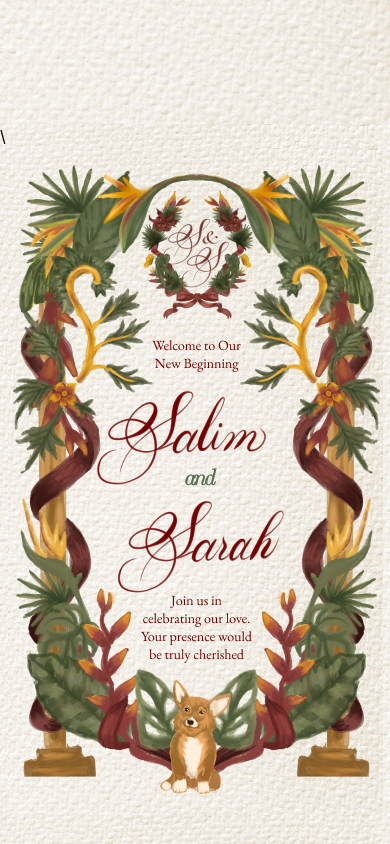
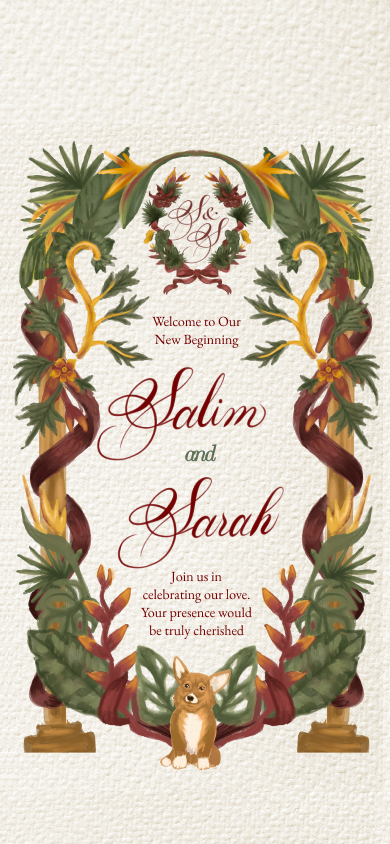
Before and after one commit to patriciatyas/salim-sarah-2, a React (Create React App) app: page / in a window 390 px wide. Shown: the part 720-1564 px from the top of the page. Built offline with nearby package versions, Linux system fonts and the light colour scheme.

Commit message:
delete /

```diff
--- a/src/App.js
+++ b/src/App.js
@@ -73,7 +73,7 @@ function App() {
       <div className="md:scrollable-right">
         {/* <BackgroundMusic /> */}
         <div id="secondPage" className="relative min-h-screen bg-paper w-screen">
-          <section className="relative items-center justify-center bg-cover md:bg-right-bg h-screen w-screen">\
+          <section className="relative items-center justify-center bg-cover md:bg-right-bg h-screen w-screen">
             <div className="w-screen flex justify-center items-center">
               <img src="/images/new-landing-page.png"
                   alt="landing-page"
```
